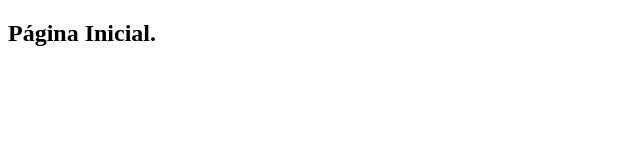
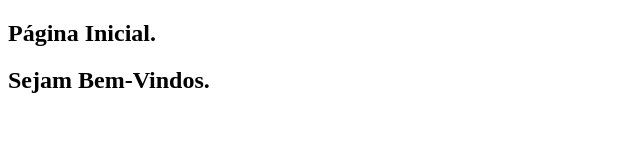
Before and after one commit to FabioCavadas/projeto-curso-git, a plain HTML site: page index.html in a window 1280 px wide. Shown: the whole page, without its empty margins (0-640 px from the left). Drawn offline with Linux system fonts and the light colour scheme.

Commit message:
adicionando h2

```diff
--- a/index.html
+++ b/index.html
@@ -8,5 +8,6 @@
 </head>
 <body>
     <h2>Página Inicial.</h2>
+    <h2>Sejam Bem-Vindos.</h2>
 </body>
 </html>
```
